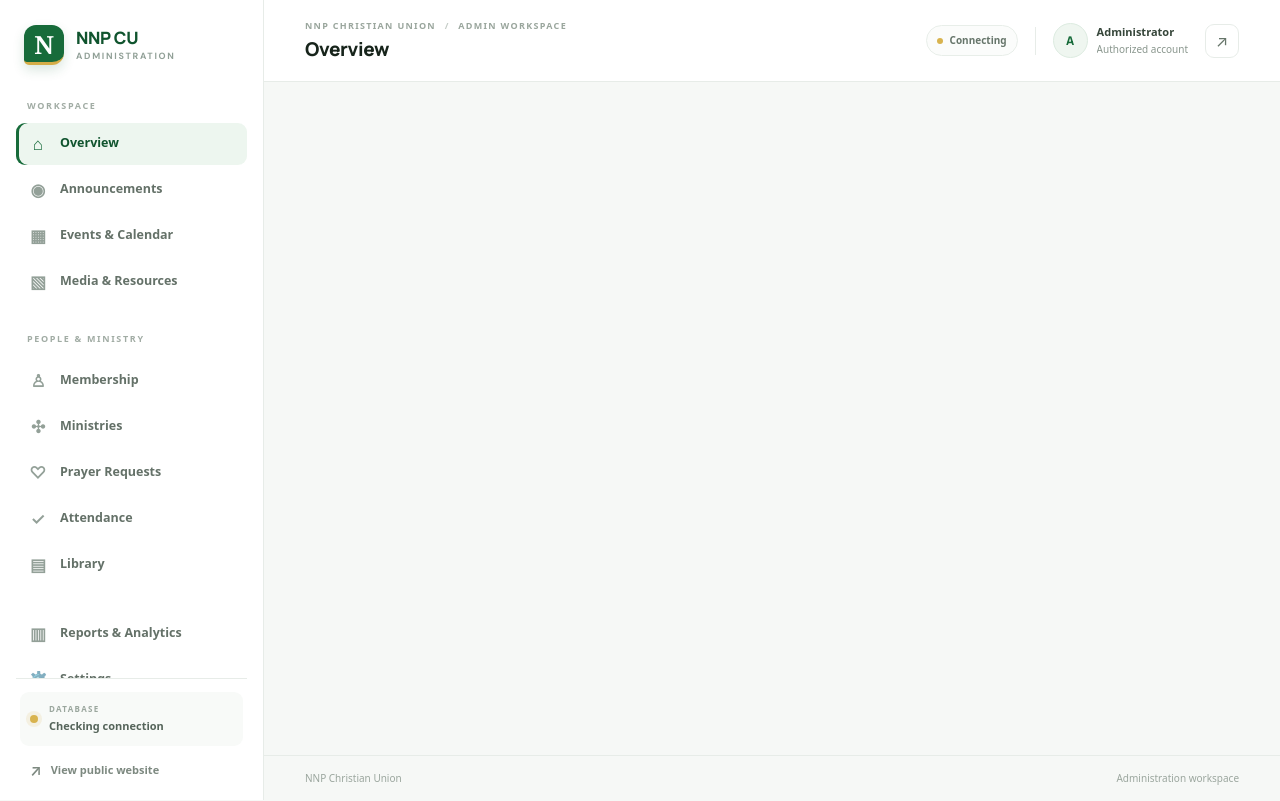
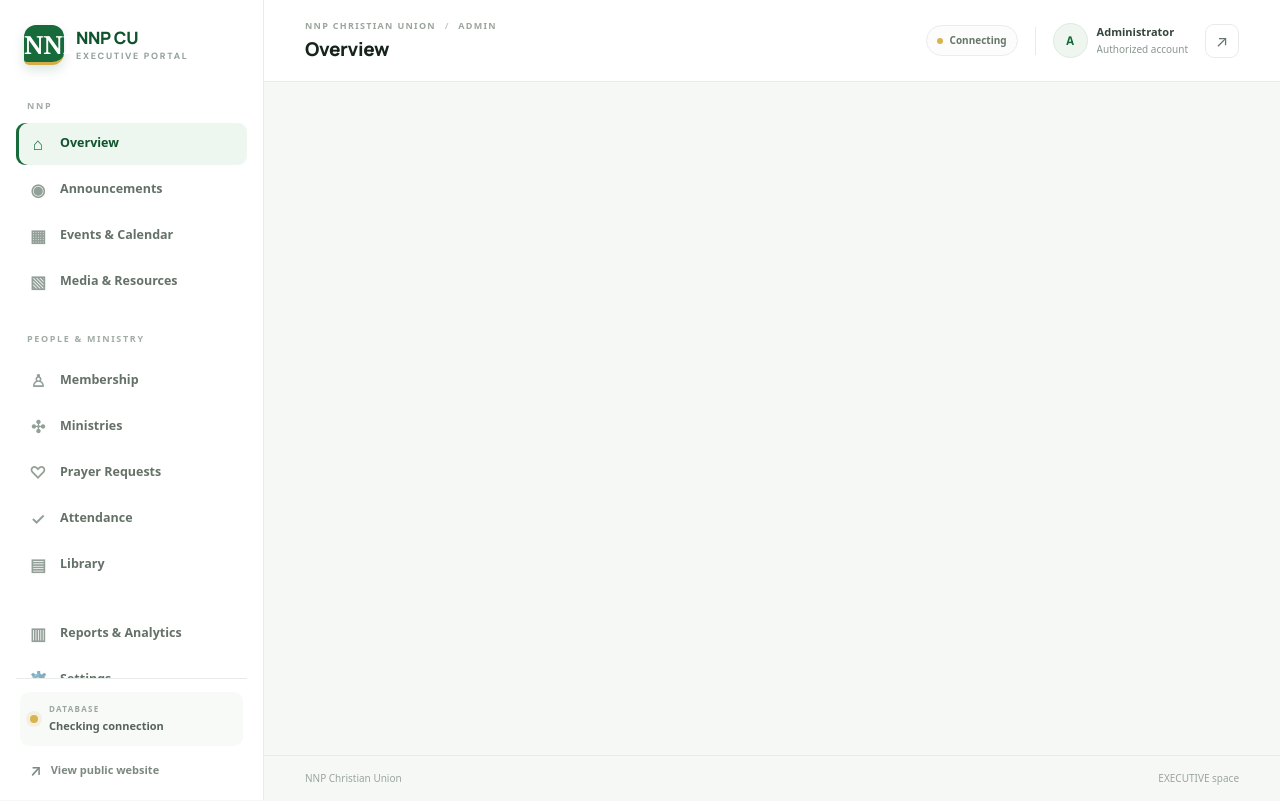
Before and after one commit to muregavictor-dev/NNP-C-U, a plain HTML site: page admin/dashboard.html in a window 1280 px wide. Drawn offline with nearby package versions, Linux system fonts and the light colour scheme; no server answers.

Commit message:
Update dashboard.html

```diff
--- a/admin/dashboard.html
+++ b/admin/dashboard.html
@@ -4,7 +4,7 @@
   <meta charset="utf-8">
   <meta name="viewport" content="width=device-width, initial-scale=1">
   <meta name="theme-color" content="#176b3a">
-  <title>NNP CU | Administration</title>
+  <title>NNP CU | EXECUTIVE MEMBER</title>
   <link href="https://cdn.jsdelivr.net/npm/bootstrap@5.3.3/dist/css/bootstrap.min.css" rel="stylesheet">
   <link href="dashboard.css" rel="stylesheet">
 </head>
@@ -12,10 +12,10 @@
   <div class="app-backdrop" id="sidebarBackdrop"></div>
   <aside class="sidebar" id="sidebar">
     <a class="brand" href="dashboard.html" aria-label="NNP CU administration home">
-      <span class="brand-mark">N</span>
-      <span class="brand-copy">NNP CU<small>ADMINISTRATION</small></span>
+      <span class="brand-mark">NNP</span>
+      <span class="brand-copy">NNP CU<small>EXECUTIVE PORTAL</small></span>
     </a>
-    <div class="sidebar-label">WORKSPACE</div>
+    <div class="sidebar-label">NNP</div>
     <nav class="sidebar-nav" id="moduleNav" aria-label="Dashboard sections">
       <button class="nav-item active" data-module="overview"><span class="nav-icon">⌂</span><span>Overview</span></button>
       <button class="nav-item" data-module="announcements"><span class="nav-icon">◉</span><span>Announcements</span></button>
@@ -42,7 +42,7 @@
     <header class="topbar">
       <div class="topbar-left">
         <button class="menu-toggle" id="menuToggle" aria-label="Open navigation" aria-expanded="false">☰</button>
-        <div><div class="breadcrumbs">NNP CHRISTIAN UNION <span>/</span> ADMIN WORKSPACE</div><h1 id="pageTitle">Overview</h1></div>
+        <div><div class="breadcrumbs">NNP CHRISTIAN UNION <span>/</span> ADMIN </div><h1 id="pageTitle">Overview</h1></div>
       </div>
       <div class="topbar-right">
         <span class="live-pill"><i></i><span id="topConnectionState">Connecting</span></span>
@@ -52,7 +52,7 @@
       </div>
     </header>
     <main class="content" id="mainContent" aria-live="polite"></main>
-    <footer class="page-footer"><span>NNP Christian Union</span><span>Administration workspace</span></footer>
+    <footer class="page-footer"><span>NNP Christian Union</span><span>EXECUTIVE space</span></footer>
   </div>
 
   <div class="toast-wrap" id="toastWrap" aria-live="polite" aria-atomic="true"></div>
```
